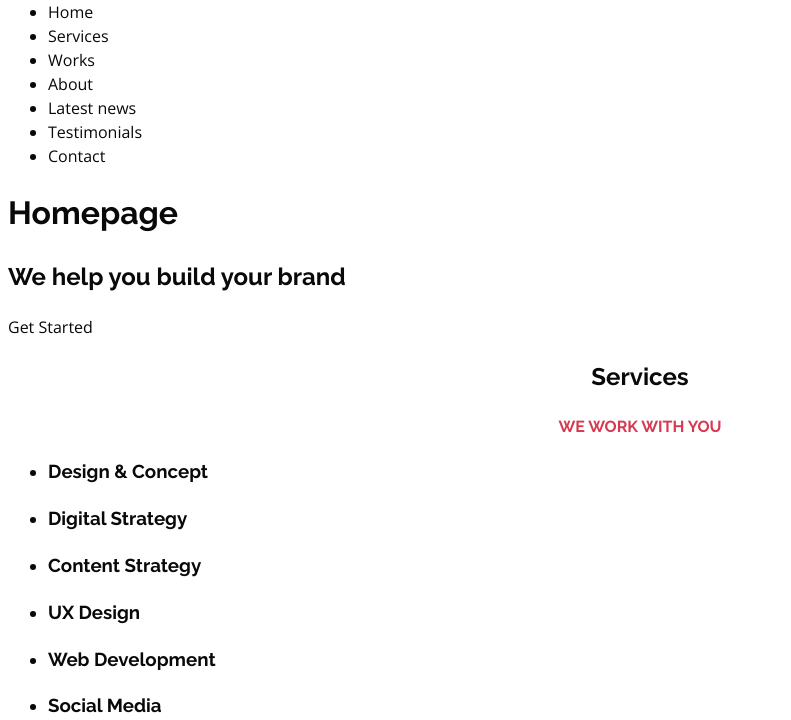
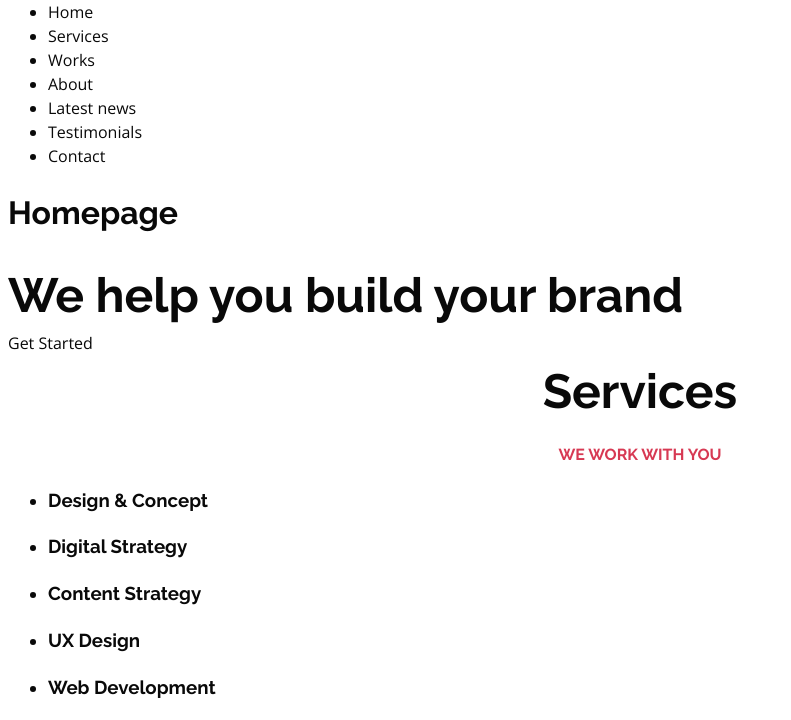
Before and after one commit to Soniabensaad/holbertonschool-web_front_end, a plain HTML site: page CSS_advanced/index.html in a window 1280 px wide. Shown: the part 70-790 px from the top of the page, without its empty margins (0-791 px from the left). Drawn offline with nearby package versions, Linux system fonts and the light colour scheme.

Commit message:
css advanced

```diff
--- a/CSS_advanced/index.html
+++ b/CSS_advanced/index.html
@@ -7,7 +7,7 @@
     <meta name="description" content="Description of the page less than 150 characters">
     <link rel="icon" type="image/png" href="images/favicon.jpg">
     <link href="https://fonts.googleapis.com/css?family=Open+Sans:400,700|Raleway:700&display=swap" rel="stylesheet">
-    <link rel='stylesheet' href='styles/11-style.css'>
+    <link rel='stylesheet' href='styles/12-style.css'>
   </head>
   <body>
     <!-- Header -->
--- /dev/null
+++ b/CSS_advanced/styles/12-style.css
@@ -0,0 +1,74 @@
+/*behaviour of scroll in html is smooth*/
+html{
+    scroll-behavior: smooth;
+    font-size: 62.5%;
+}
+/*color of body*/
+h1, h2, h3, h4, h5, h6{
+    font-family: var(--font-family-title);
+    font-weight: var(--font-weight-bold);
+}
+a{
+    color: var(--text-color);
+    text-decoration: none;
+}
+
+.section-header{
+    text-align: var(--section-header-align);
+}
+.card-category{
+    color: var(--color-primary);
+}
+
+.section-title{
+    font-family: var(--font-family-title);
+    font-size: var(--font-size-xx-large);
+    font-weight: var(--font-weight-bold);
+    margin: var(--section-title-margin);
+    color : var(--section-title-color);
+}
+.section-tagline{
+    color: var(--color-primary);
+    font-family: var(--font-family-title);
+    text-transform: var(--section-tagline-transform);
+    font-weight: var(--font-weight-bold);
+}
+
+:root{
+    --color-primary: #d73953;
+    --color-black: #090909;
+    --color-white: #ffffff;
+    --color-light-grey: #f3f3f3;
+    --color-dark-grey: #353535;
+    --text-color: var(--color-black);
+
+    --font-family-base: "Open Sans", "Helvetica Neue", Helvetica, Arial, sans-serif;
+    --font-family-title: "Raleway", "Helvetica Neue", Helvetica, Arial, sans-serif;
+
+    --font-size-small: 1.2rem;
+    --font-size-medium: 1.6rem;
+    --font-size-large: 1.8rem;
+    --font-size-x-large: 2.3rem;
+    --font-size-xx-large: 4.8rem;
+
+    --font-weight-regular: 400;
+    --font-weight-bold: 700;
+
+    --line-height-small: 1.2;
+    --line-height-base: 1.5;
+    --line-height-big: 1.8;
+
+    --section-header-align: center;
+    --section-tagline-transform : uppercase;
+
+    --section-title-margin: 0;
+    --section-title-color: var(--color-black);
+}
+
+body{
+    color: var(--text-color);
+    font-family: var(--font-family-base);
+    font-size: var(--font-size-medium);
+    font-weight: var(--font-weight-regular);
+    line-height: var(--line-height-base);
+}
```
